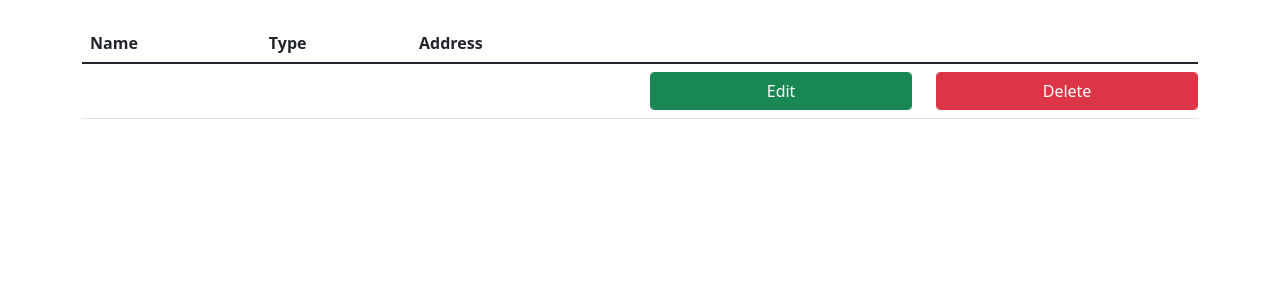
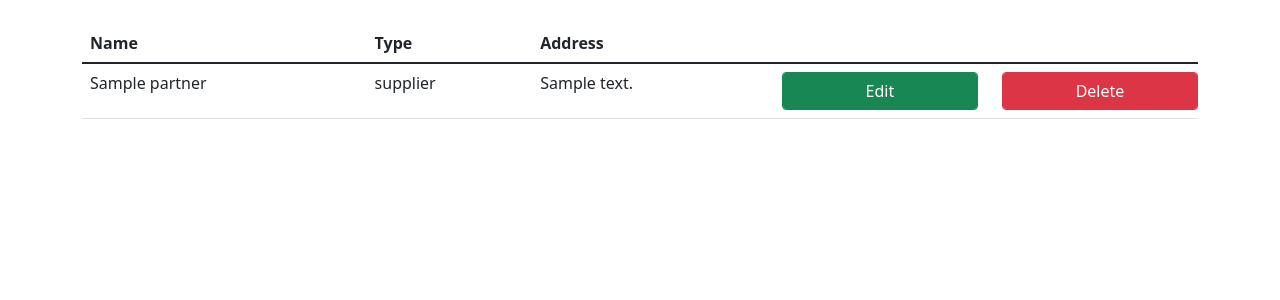
Before and after one commit to flohh-py/django-tutorial, a Django app: page /partner/ in a window 1280 px wide. Shown: the part 56-356 px from the top of the page. Run offline with Django 4.2, Linux system fonts and the light colour scheme; tables that the repository leaves empty hold one stand-in row (values such as "Sample post"); some libraries are stand-ins or nearby versions.

Commit message:
added partner views and integrate to invoice

```diff
--- a/mysite/invoice/forms.py
+++ b/mysite/invoice/forms.py
@@ -10,12 +10,14 @@ class InvoiceForm(forms.ModelForm):
         fields = [
                 'code',
                 'date',
+                'partner',
                 'type',
                 'total',
                 ]
         widgets = {
                 'code': forms.TextInput(attrs={'class': 'form-control'}),
                 'date': forms.SelectDateWidget(attrs={'class': 'form-control container col'}),
+                'partner': forms.Select(attrs={'class': 'form-control'}),
                 'type': forms.Select(attrs={'class': 'form-control'}),
                 'total': forms.TextInput(attrs={'class': 'form-control'}),
                 }
--- a/mysite/invoice/models.py
+++ b/mysite/invoice/models.py
@@ -1,6 +1,7 @@
 from django.db import models
 from django.urls import reverse
 from product.models import Product
+from partner.models import Partner
 
 INVO_TYPE = [
     ('sell', 'Sell'),
@@ -10,6 +11,7 @@ INVO_TYPE = [
 class Invoice(models.Model):
     code = models.CharField(max_length=10, null=True)
     date = models.DateField(null=True)
+    partner = models.ForeignKey(Partner, related_name='partner', on_delete=models.CASCADE, null=True)
     type = models.CharField(choices=INVO_TYPE, default='sell', null=True, max_length=10)
     total = models.FloatField(default=0.0)
 
--- a/mysite/invoice/templates/invoice/create.html
+++ b/mysite/invoice/templates/invoice/create.html
@@ -13,6 +13,8 @@
     <div class="container row">
     {{ form.date }}
     </div>
+    {{ form.partner.label }}
+    {{ form.partner }}
     {{ form.type.label }}
     {{ form.type }}
     {{ form.total.label }}
--- a/mysite/invoice/views.py
+++ b/mysite/invoice/views.py
@@ -49,4 +49,4 @@ class InvoiceCreate(CreateView):
             lines.instance = self.object
             lines.save()
 
-        return super(InvoiceCreate, self).form_invalid(form)
+        return super(InvoiceCreate, self).form_valid(form)
--- a/mysite/partner/templates/partner/list.html
+++ b/mysite/partner/templates/partner/list.html
@@ -12,9 +12,9 @@
     <tbody>
       {% for partner in object_list %}
       <tr>
-        <td>{{ partner.code }}</td>
-        <td>{{ partner.price }}</td>
-        <td>{{ partner.purchase }}</td>
+        <td>{{ partner.name }}</td>
+        <td>{{ partner.type }}</td>
+        <td>{{ partner.address }}</td>
         <td>
           <div class="form-group row">
             <div class="form-group col">
--- a/mysite/partner/urls.py
+++ b/mysite/partner/urls.py
@@ -6,6 +6,6 @@ urlpatterns = [
     path('', PartnerList.as_view(), name='list'),
     path('create/', PartnerCreate.as_view(), name='create'),
     # path('detail/<int:pk>', PartnerDetail.as_view(), name='detail'),
-    # path('edit/<int:pk>', PartnerUpdate.as_view(), name='edit'),
-    # path('delete/<int:pk>', PartnerDelete.as_view(), name='delete'),
+    path('edit/<int:pk>', PartnerUpdate.as_view(), name='edit'),
+    path('delete/<int:pk>', PartnerDelete.as_view(), name='delete'),
 ]
--- a/mysite/partner/views.py
+++ b/mysite/partner/views.py
@@ -29,3 +29,18 @@ class PartnerCreate(CreateView):
     form_class = PartnerForm
     template_name = 'partner/create.html'
     success_url = reverse_lazy('partner:list')
+
+
+class PartnerUpdate(UpdateView):
+    model = Partner
+    form_class = PartnerForm
+    template_name = 'partner/update.html'
+    pk_url_kwarg = 'pk'
+    success_url = reverse_lazy('partner:list')
+
+
+class PartnerDelete(DeleteView):
+    model = Partner
+    template_name = 'partner/delete.html'
+    success_url = reverse_lazy('partner:list')
+    pk_url_kwarg = 'pk'
```
Also changed, not shown: mysite/partner/templates/partner/delete.html (added, +20 -0 lines), mysite/invoice/migrations/0004_invoice_partner.py (added).
